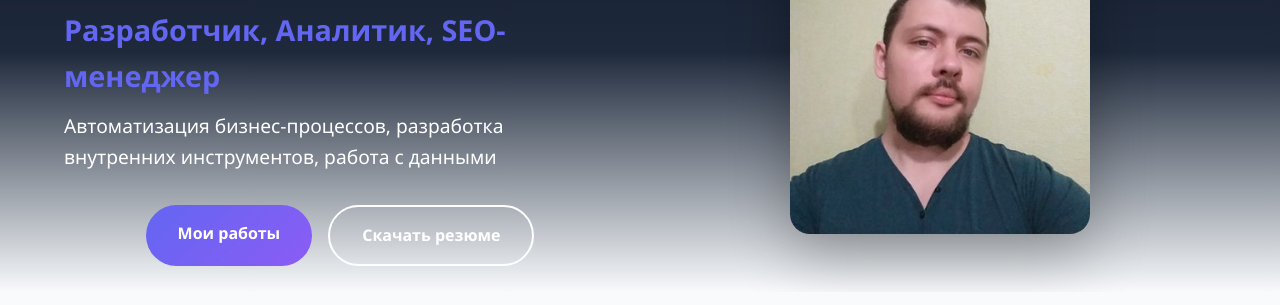
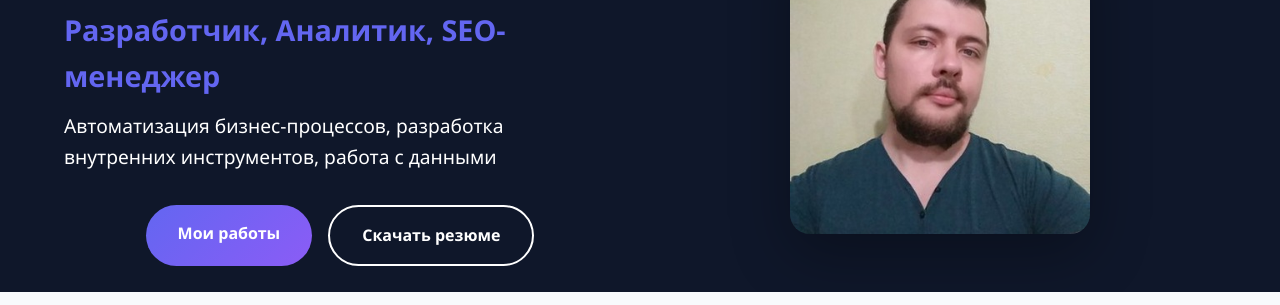
Before and after one commit to MarkDidenkoHT/resume, a plain HTML site: page index.html in a window 1280 px wide. Shown: the part 188-493 px from the top of the page. Drawn offline with Linux system fonts and the light colour scheme; a script that the page names is missing.

Commit message:
adjust css

```diff
--- a/style.css
+++ b/style.css
@@ -44,7 +44,7 @@ section {
     display: flex;
     align-items: center;
     justify-content: center;
-    background: linear-gradient(180deg, #0f172a 0%, #1e293b 50%, var(--section-bg) 100%);
+    background: #0f172a;
     color: var(--white);
     position: relative;
     overflow: hidden;
```
